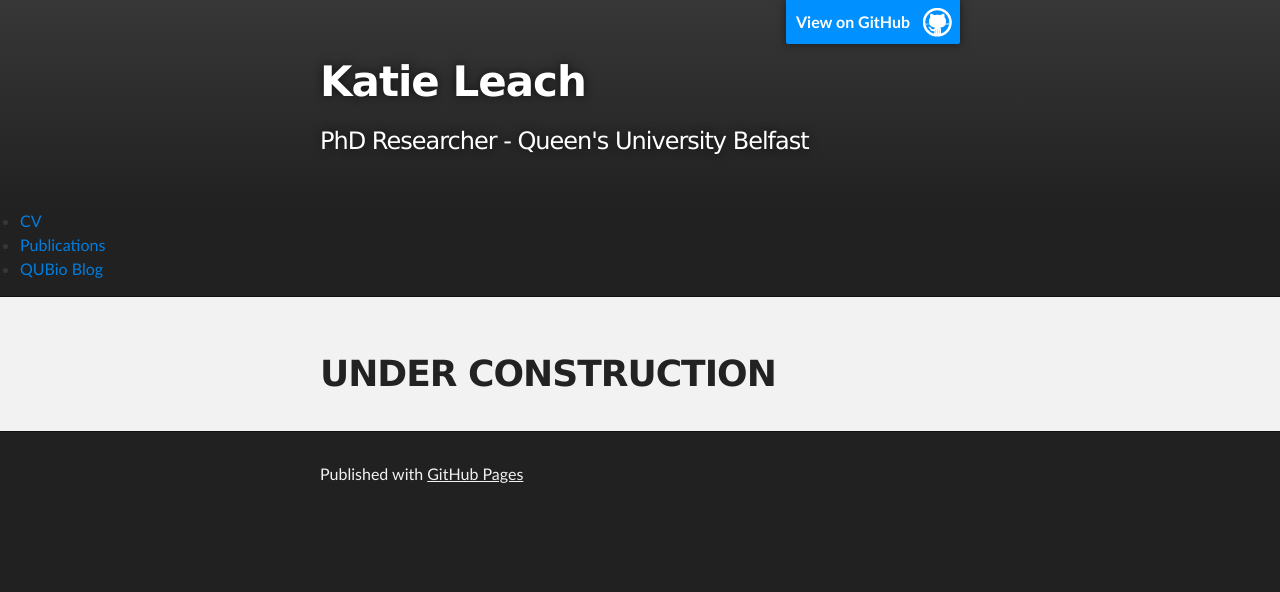
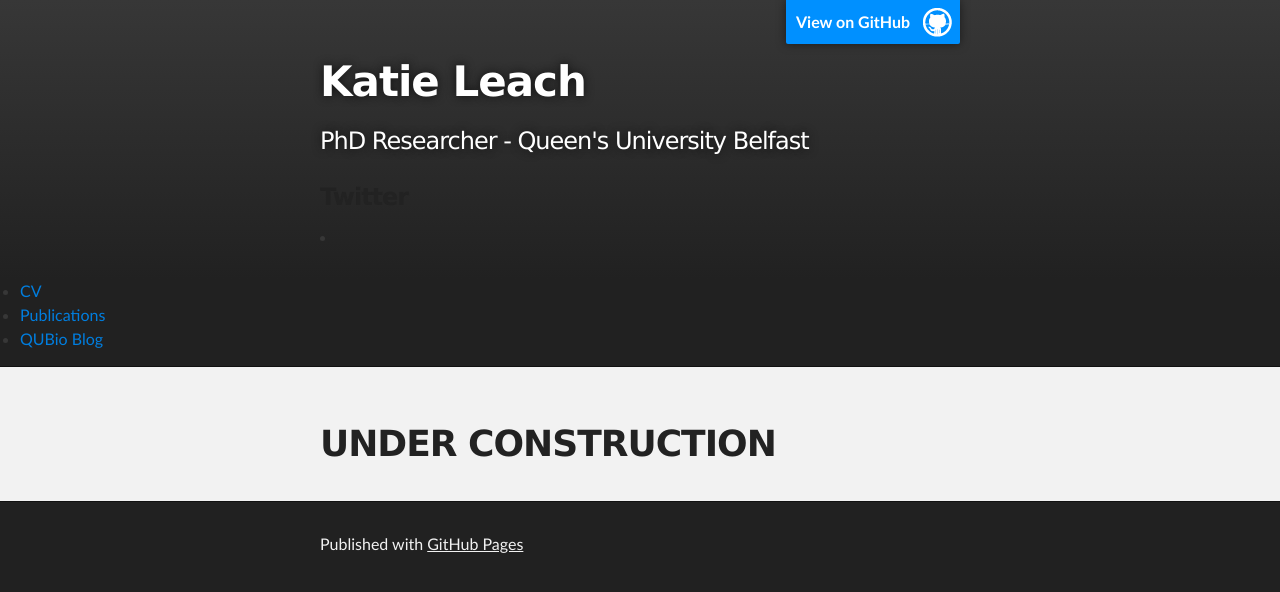
Before and after one commit to katieleach/katieleach.github.io, a Jekyll site: the page index.html, which Jekyll copies as it is, in a window 1280 px wide. Shown: the top 592 px of the page. Built offline with Jekyll 4.4.1, drawn with Linux system fonts in a browser that asks for light colours.

Commit message:
Update index.html

```diff
--- a/index.html
+++ b/index.html
@@ -20,6 +20,10 @@
 
           <h1 id="project_title">Katie Leach</h1>
           <h2 id="project_tagline">PhD Researcher - Queen's University Belfast</h2>
+          <h3>Twitter</h3>
+               <li>
+                   <a href="http://twitter.com/lagomorpha_" class="btn-social btn-outline"><i class="fa fa-fw fa-twitter"></i></a>
+                            </li>
 
         </header>
     </div>
```
